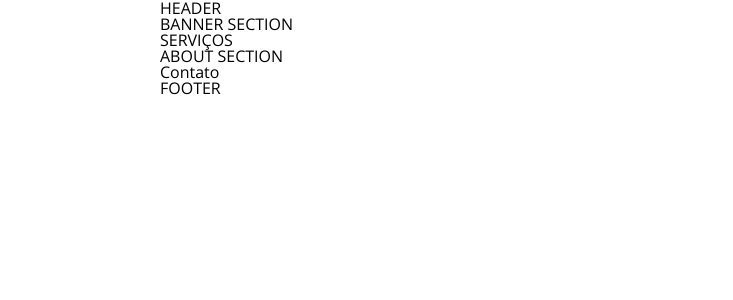
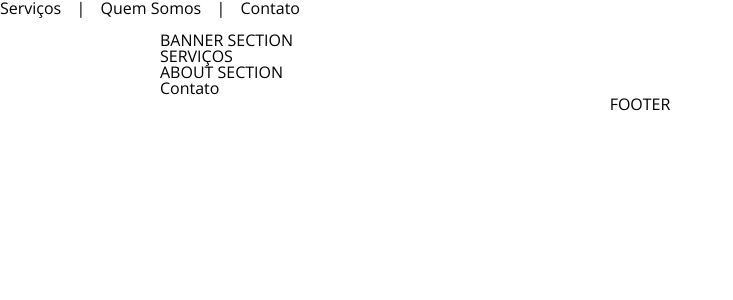
Before and after one commit to KRPLAB/bragas-aquecedores, a React (Vite) app: page / in a window 1280 px wide. Shown: the top 300 px of the page, without its empty margins (0-733 px from the left). Built offline with nearby package versions, Linux system fonts and the light colour scheme.

Commit message:
Inicio de montagem do corpo da página

```diff
--- a/src/App.jsx
+++ b/src/App.jsx
@@ -10,10 +10,12 @@ export const App = () => {
   return (
     <div className="App">
       <Header />
-      <BannerSection />
-      <ServicesCatalogSection />
-      <AboutSection />
-      <ContactSection />
+      <main>
+        <BannerSection />
+        <ServicesCatalogSection />
+        <AboutSection />
+        <ContactSection />
+      </main>
       <Footer />
     </div>
   )
--- /dev/null
+++ b/src/components/Header/headerStyle.module.scss
@@ -0,0 +1,19 @@
+.headerSection {
+    width: 100%;
+    display: flex;
+    align-items: center;
+    justify-content: space-between;
+    margin-bottom: 1rem;
+
+    ul {
+        width: 18.75rem;
+        display: flex;
+        justify-content: space-between;
+        align-items: center;
+
+        li {
+            white-space: nowrap;
+            list-style: none;
+        }
+    }
+}
--- a/src/components/Header/index.jsx
+++ b/src/components/Header/index.jsx
@@ -1,7 +1,13 @@
+import styles from "./headerStyle.module.scss";
+
 export const Header = () => {
     return (
-        <header>
-            <h1>HEADER</h1>
+        <header className={styles.headerSection}>
+            <ul>
+                <li>Serviços</li> |
+                <li>Quem Somos</li> |
+                <li>Contato</li>
+            </ul>
         </header>
     )
 }
--- a/src/styles/index.scss
+++ b/src/styles/index.scss
@@ -14,14 +14,16 @@ body {
     border-top: 1rem solid var(--color-secondary);
 }
 
-#root {
+#root,
+.App {
     align-self: center;
     width: 100%;
     display: flex;
     flex-direction: column;
     align-items: center;
 
-    .App {
+    main {
         width: 75%;
     }
+
 }
```
